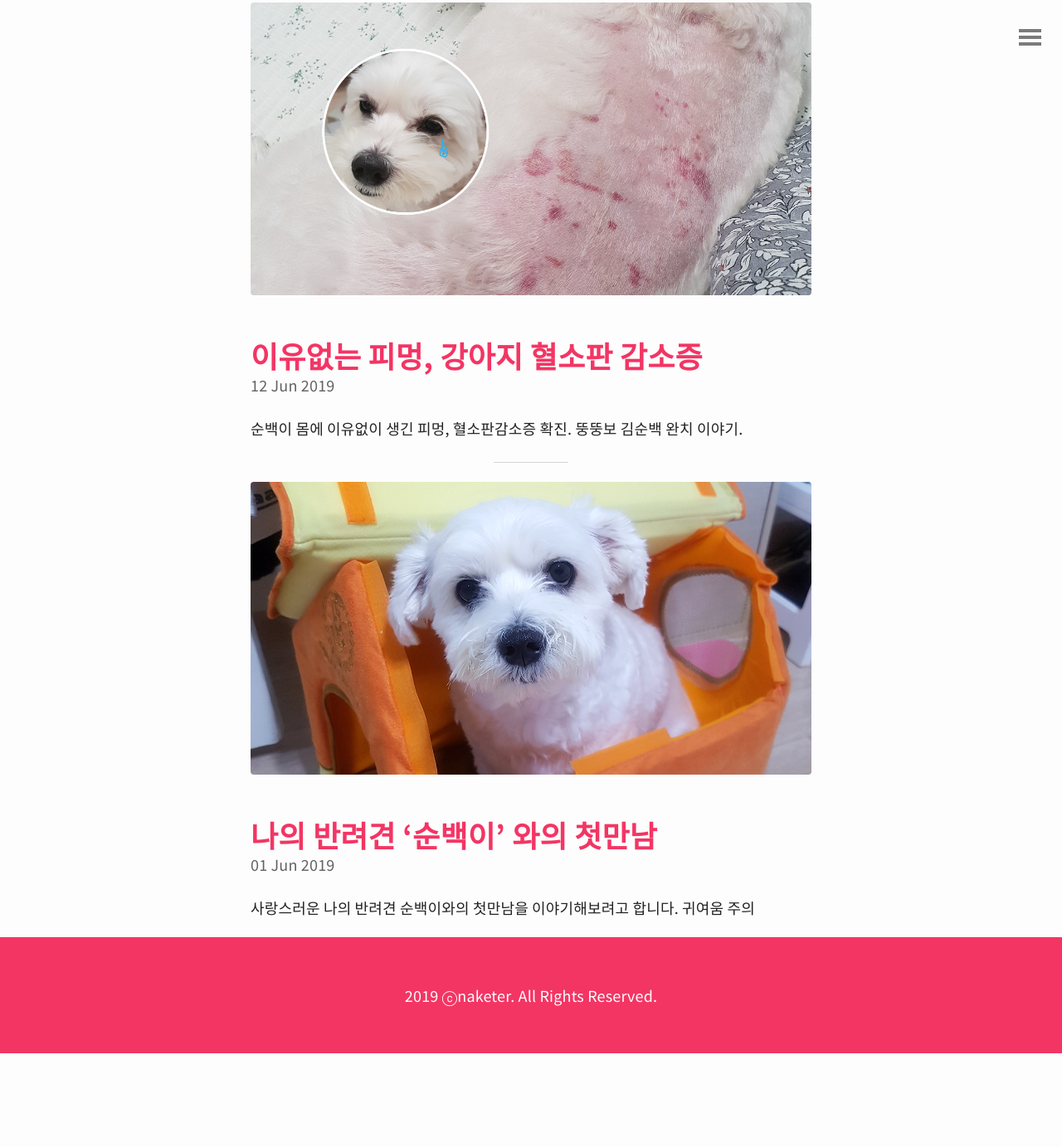
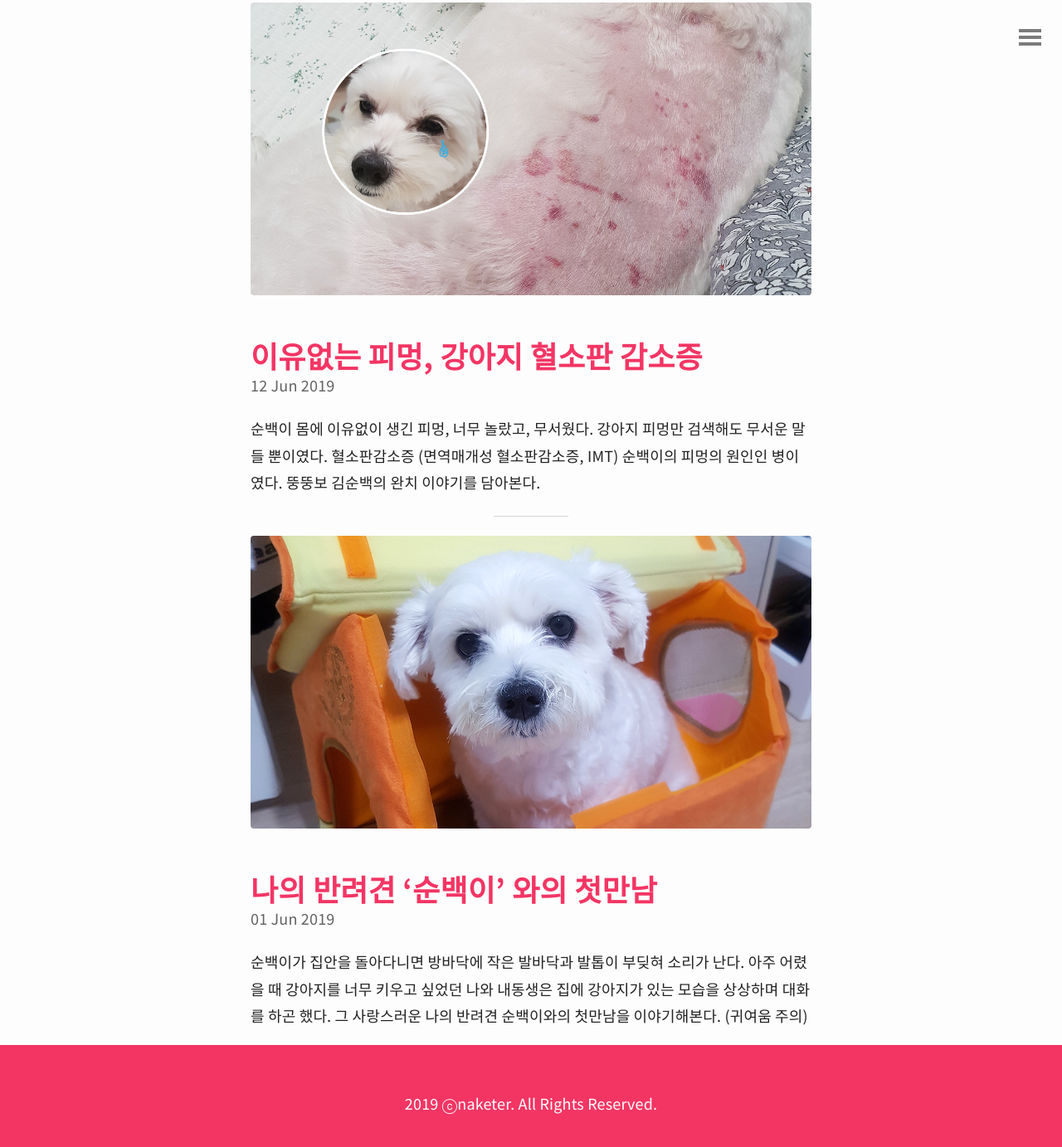
Before and after one commit to nayoungeee/naketer, a Jekyll site: the page built from index.html, in a window 1280 px wide and 1400 px high, scrolled down 2192 px. Shown: the top 1383 px of the window at 83% size. Built offline with Jekyll 4.4.1, drawn with Linux system fonts in a browser that asks for light colours; the list of posts is cut into pages by our own code; before the commit the page ends 3462 px from its top, so only the background shows below that; some of the changed text lies outside the part shown.

Commit message:
디스크립션 수정

```diff
--- a/_posts/2019-06-01-soonback.md
+++ b/_posts/2019-06-01-soonback.md
@@ -13,7 +13,7 @@ tags:
  - 반려동물
  - 순백이
  - 김순백
-description: 사랑스러운 나의 반려견 순백이와의 첫만남을 이야기해보려고 합니다. 귀여움 주의
+description: 순백이가 집안을 돌아다니면 방바닥에 작은 발바닥과 발톱이 부딪혀 소리가 난다. 아주 어렸을 때 강아지를 너무 키우고 싶었던 나와 내동생은 집에 강아지가 있는 모습을 상상하며 대화를 하곤 했다. 그 사랑스러운 나의 반려견 순백이와의 첫만남을 이야기해본다. (귀여움 주의)
 ---
 
 
--- a/_posts/2019-06-01-soonback_2.md
+++ b/_posts/2019-06-01-soonback_2.md
@@ -12,7 +12,7 @@ tags:
  - 강아지혈소판감소증
  - 혈소판감소증
  - IMT
-description: 순백이 몸에 이유없이 생긴 피멍, 혈소판감소증 확진. 뚱뚱보 김순백 완치 이야기.
+description: 순백이 몸에 이유없이 생긴 피멍, 너무 놀랐고, 무서웠다. 강아지 피멍만 검색해도 무서운 말들 뿐이였다. 혈소판감소증 (면역매개성 혈소판감소증, IMT) 순백이의 피멍의 원인인 병이였다. 뚱뚱보 김순백의 완치 이야기를 담아본다.
 ---
 
 
--- a/_posts/2019-08-08-기획자가-디자이너를-위해-지켜야-할-것.md
+++ b/_posts/2019-08-08-기획자가-디자이너를-위해-지켜야-할-것.md
@@ -13,7 +13,7 @@ tags:
  - 디자이너
  - 마케터
  - 회사
-description: 광고대행사나 온라인서비스를 하는 회사라면 기획자 또는 마케터와 디자이너의 협업은 매우 중요하다. 원활한 커뮤니케이션과 최상의 콘텐츠를 위해 기획자가 디자이너늘 위해 지켜줘야할 것을 이야기 한다. (거의 뇌피셜 주의)
+description: 광고대행사나 온라인서비스를 하는 회사라면 기획자 또는 마케터와 디자이너의 협업은 매우 중요하다. 원활한 커뮤니케이션과 최상의 콘텐츠를 위해 기획자가 디자이너를 위해 지켜줘야할 것을 이야기 한다. (거의 뇌피셜 주의)
 ---
 
 
```
